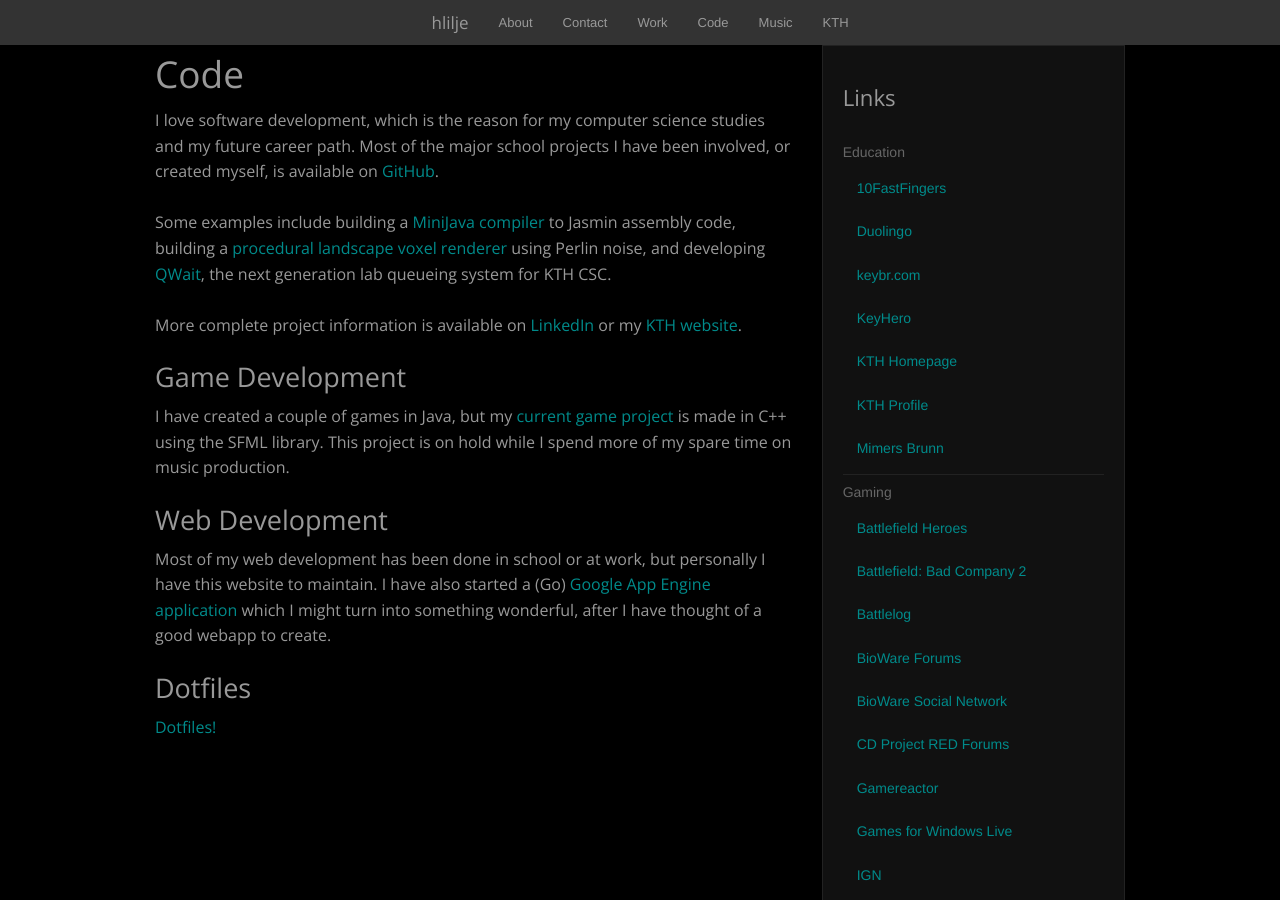
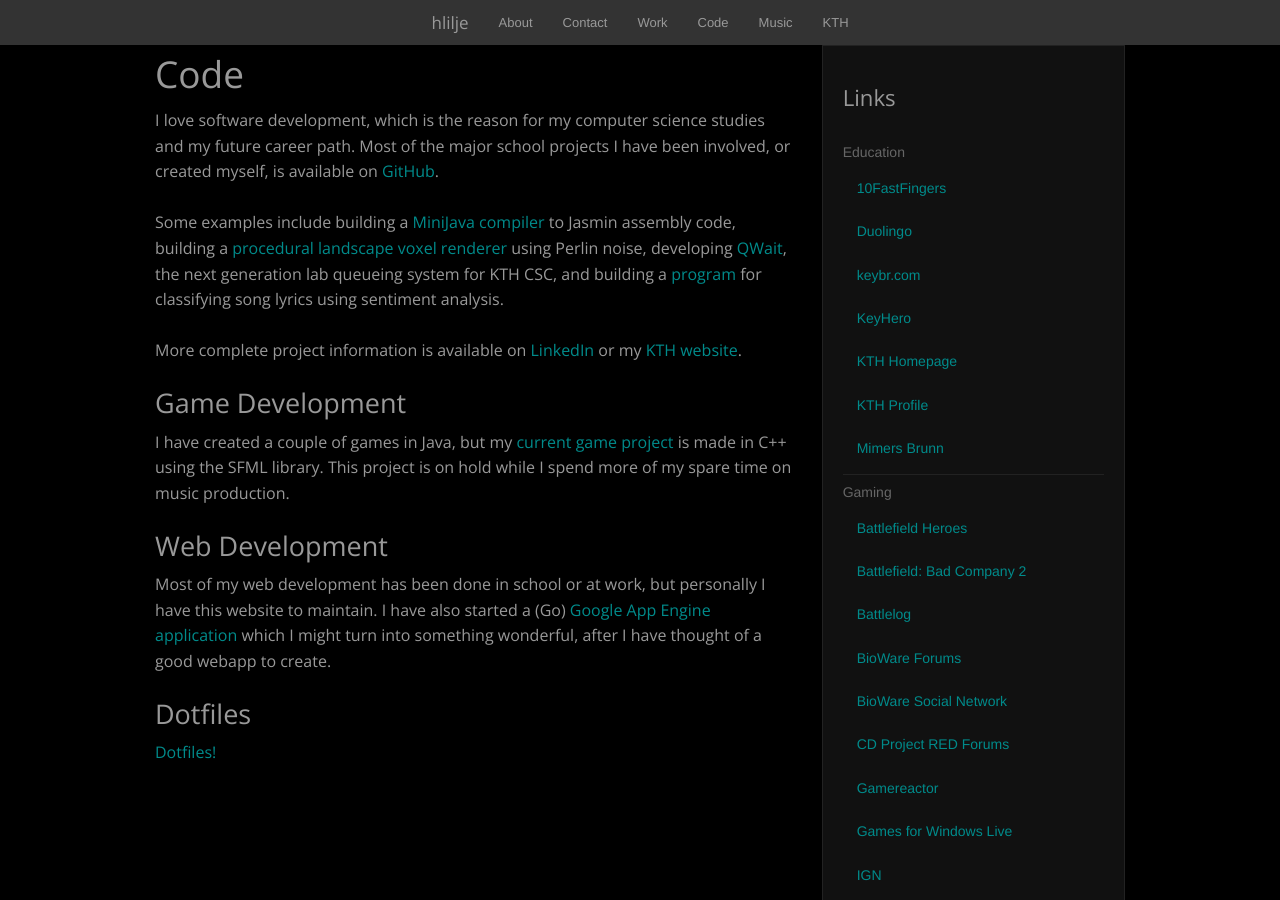
Before and after one commit to hlilje/hlilje.github.io, a Jekyll site: the page built from code/index.html, in a window 1280 px wide and 900 px high. Built offline with Jekyll 4.4.1, drawn with Linux system fonts in a browser that asks for light colours.

Commit message:
Add project

```diff
--- a/code/index.html
+++ b/code/index.html
@@ -13,7 +13,8 @@ title: hlilje | Code
       <br><br>
       Some examples include building a <a href="https://github.com/hlilje/komp14-compiler">MiniJava compiler</a> to Jasmin assembly code,
       building a <a href="https://github.com/hlilje/dgi14-voxels">procedural landscape voxel renderer</a> using Perlin noise,
-      and developing <a href="https://github.com/mvk13ogb/qwait">QWait</a>, the next generation lab queueing system for KTH CSC.
+      developing <a href="https://github.com/mvk13ogb/qwait">QWait</a>, the next generation lab queueing system for KTH CSC,
+      and building a <a href="https://github.com/hlilje/songmood">program</a> for classifying song lyrics using sentiment analysis.
       <br><br>
       More complete project information is available on <a href="https://www.linkedin.com/pub/hampus-liljekvist/46/72/902">LinkedIn</a>
       or my <a href="http://www.csc.kth.se/~hlilje/">KTH website</a>.
```
